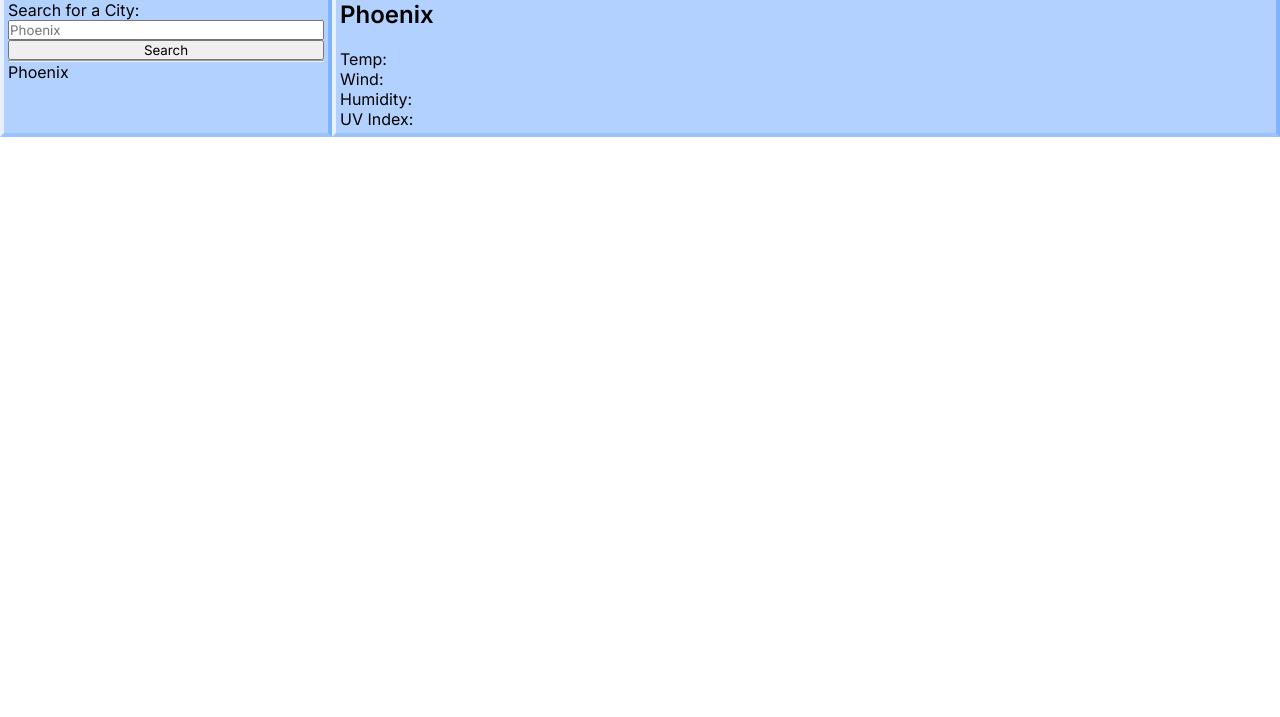
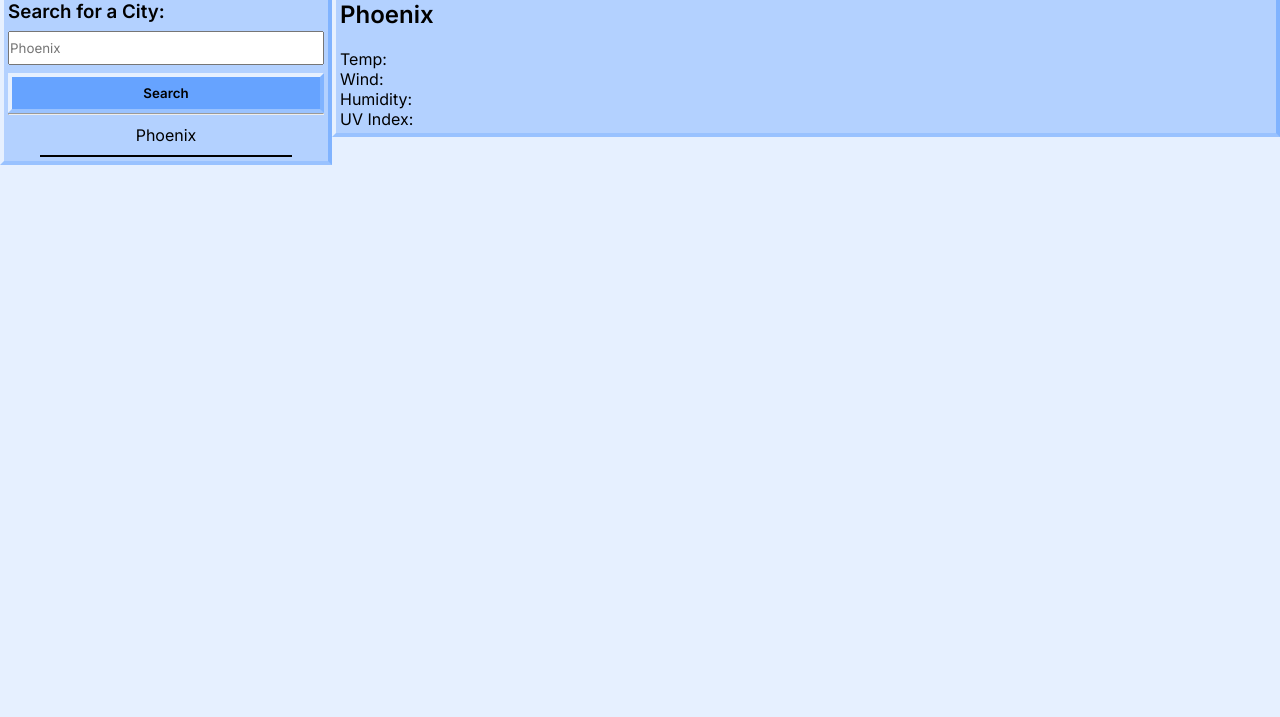
Before and after one commit to Moses-Ian/weather, a plain HTML site: page index.html in a window 1280 px wide. Shown: the part 83-800 px from the top of the page. Drawn offline with nearby package versions, Linux system fonts and the light colour scheme; no server answers.

Commit message:
fixed #9 - style

```diff
--- a/assets/css/style.css
+++ b/assets/css/style.css
@@ -4,7 +4,6 @@
 	--org: #b38300;
 	--red: #4d0000;
 	--pur: #b300b3;
-
 }
 
 
@@ -13,6 +12,10 @@
 	margin: 0;
 	/* border: 1px solid blue; */
 	font-family: 'Inter', sans-serif;
+}
+
+body {
+	background-color: #e6f0ff;
 }
 
 /* hero */
@@ -42,12 +45,46 @@ form {
 	flex-direction: column;
 }
 
+.form-input {
+	height: 30px;
+	/* margin: 8px auto; */
+	margin-top: 8px;
+	margin-bottom: 8px;
+}
+
+button {
+	height: 40px;
+	background-color: #66a3ff;
+	border-style: solid;
+	border-width: 4px;
+	border-color: #e6f0ff #80b3ff #99c2ff #e6f0ff;
+	padding: 4px;
+	font-weight: bold;
+}
+
+button:hover {
+	background-color: #e6f0ff;
+	border-color: #ffffff #b3d1ff #cce0ff #ffffff;
+}
+
 .history {
 	list-style: none;
 }
 
-.search-results {
-	display: none;
+.history-item {
+	border-style: none none solid;
+	border-width: 2px;
+	text-align: center;
+	width: 80%;
+	border-color: black;
+	margin-left: auto;
+	margin-right: auto;
+	height: 40px;
+	line-height: 40px;
+}
+
+.history-item:hover {
+	background-color: #e6f0ff;
 }
 
 /* display */
--- a/assets/js/script.js
+++ b/assets/js/script.js
@@ -153,6 +153,7 @@ function updateHistory() {
 
 	for(i=0; i<historyList.length; i++) {
 		var historyItem = document.createElement("li");
+		historyItem.classList = "history-item";
 		historyItem.textContent = historyList[i];
 		historyEl.appendChild(historyItem);
 	}
--- a/index.html
+++ b/index.html
@@ -15,7 +15,7 @@
 		<div class="main">
 			<div class="search block">
 				<form>
-					<label class="search-form" for="city">Search for a City:</label>
+					<label class="search-form" for="city"><h3>Search for a City:</h3></label>
 					<input class="form-input" name="city" id="city" type="text" placeholder="Phoenix"/>
 					<button class="btn" type="submit">Search</button>
 				</form>
```
